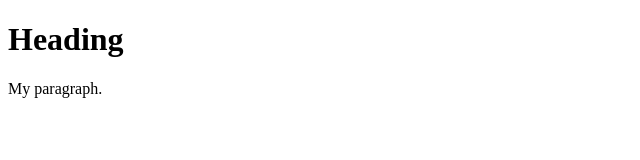
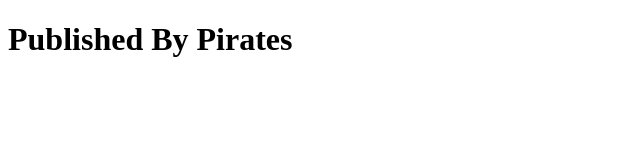
Before and after one commit to woglebogle/pirates, a plain HTML site: page index.html in a window 1280 px wide. Shown: the whole page, without its empty margins (0-640 px from the left). Drawn offline with Linux system fonts and the light colour scheme.

Commit message:
Update index.html

```diff
--- a/index.html
+++ b/index.html
@@ -2,8 +2,7 @@
 <html>
 <body>
 
-<h1>Heading</h1>
-<p>My paragraph.</p>
+<h1>Published By Pirates</h1>
 
 </body>
 </html>
```
